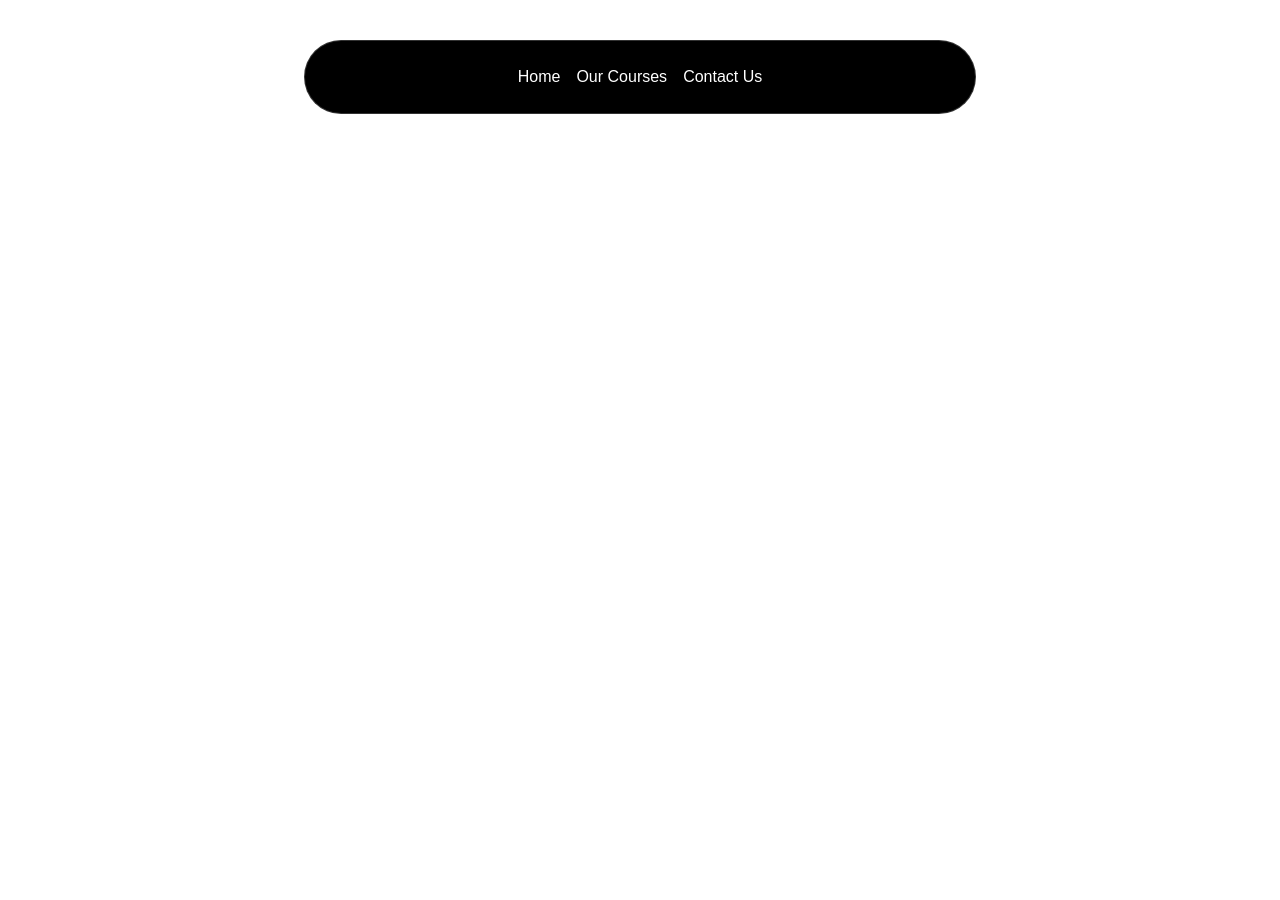
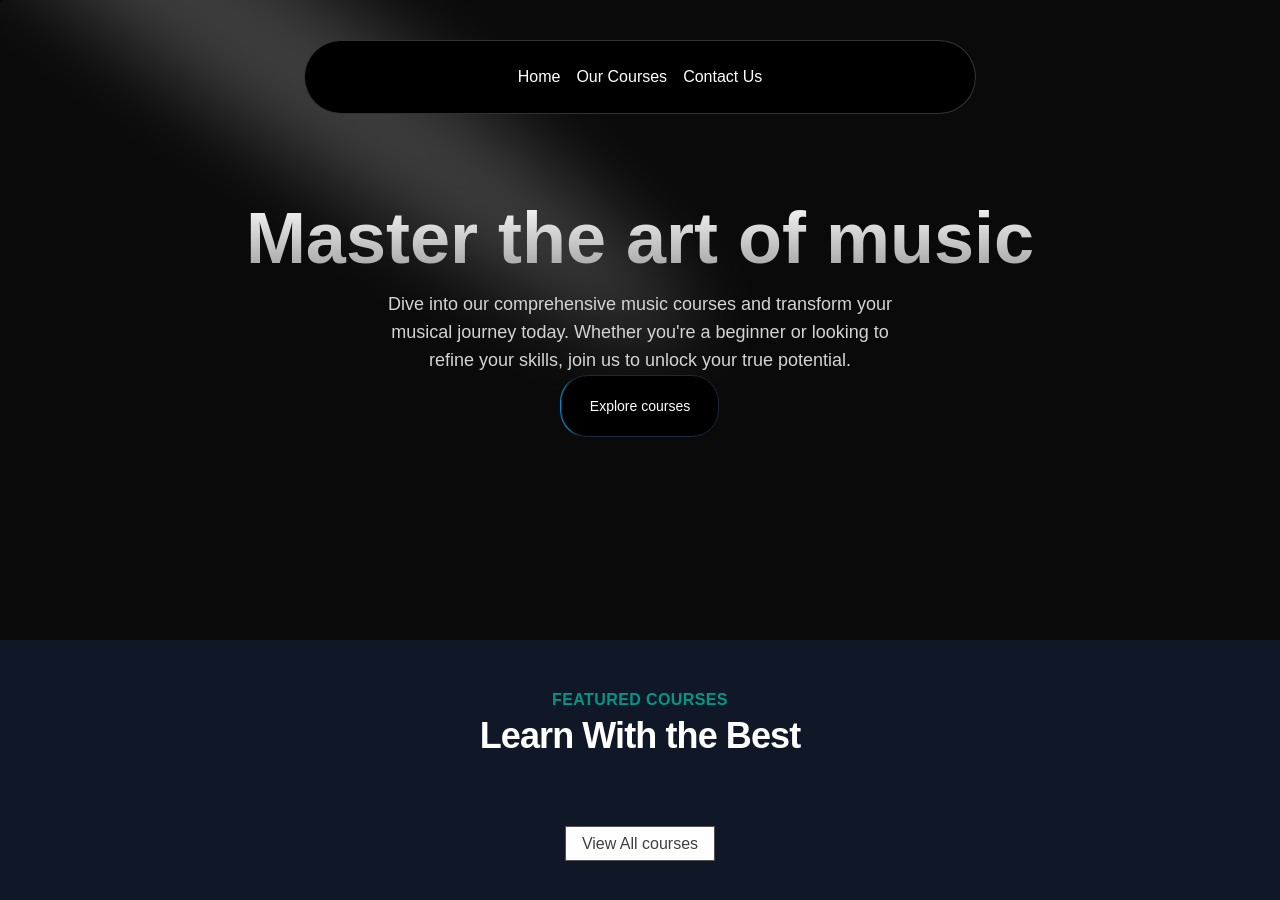
Before and after one commit to saurabh-xd/nextjs-project, a Next.js app: page / in a window 1280 px wide. Shown: the top 900 px of the page. Before the commit the page ends 800 px from the top, so only its background shows below. Built offline with nearby package versions, Linux system fonts and the light colour scheme.

Commit message:
Add HeroSection

```diff
--- a/src/app/globals.css
+++ b/src/app/globals.css
@@ -1,4 +1,17 @@
 @import "tailwindcss";
+
+
+
+@keyframes spotlight {
+  0% {
+    opacity: 0;
+    transform: translate(-72%, -62%) scale(0.5);
+  }
+  100% {
+    opacity: 1;
+    transform: translate(-50%, -40%) scale(1);
+  }
+}
 
 @custom-variant dark (&:where(.dark, .dark *));
 
@@ -12,6 +25,7 @@
   --color-foreground: var(--foreground);
   --font-sans: var(--font-geist-sans);
   --font-mono: var(--font-geist-mono);
+   --animate-spotlight: spotlight 2s ease 0.75s 1 forwards;
 }
 
 @media (prefers-color-scheme: dark) {
--- a/src/app/page.tsx
+++ b/src/app/page.tsx
@@ -1,9 +1,12 @@
+import FeaturedCourses from "@/components/FeaturedCourses";
+import HeroSection from "@/components/HeroSection";
 import Image from "next/image";
 
 export default function Home() {
   return (
-    <div className="font-sans grid grid-rows-[20px_1fr_20px] items-center justify-items-center min-h-screen p-8 pb-20 gap-16 sm:p-20">
-     <h1>hello</h1>
-    </div>
+    <main className="min-h-screen bg-black/[0.96] antialiased bg-grid-white/[0.02]" >
+    <HeroSection/>
+    <FeaturedCourses/>
+    </main>
   );
 }
--- /dev/null
+++ b/src/components/FeaturedCourses.tsx
@@ -0,0 +1,32 @@
+import React from "react";
+import courseData from "../data/music_courses.json";
+import Link from "next/link";
+
+function FeaturedCourses() {
+  return (
+    <div className="py-12 bg-gray-900 ">
+      <div>
+        <div className="text-center">
+          <h2 className="text-base text-teal-600 font-semibold tracking-wide uppercase">FEATURED COURSES</h2>
+          <p className="mt-2 text-3xl leading-8 font-extrabold tracking-tight text-white
+          sm:text-4xl">Learn With the Best</p>
+        </div>
+      </div>
+      <div>
+
+      </div>
+      <div className="mt-20 text-center">
+
+        <Link href={"/courses"}
+        className="px-4 py-2 rounded- border
+        border-neutral-600 text-neutral-700 bg-white
+        hover:bg-gray-100 transition duration-200">
+        View All courses
+        </Link>
+
+      </div>
+    </div>
+  );
+}
+
+export default FeaturedCourses;
--- /dev/null
+++ b/src/components/HeroSection.tsx
@@ -0,0 +1,45 @@
+import Link from "next/link";
+import React from "react";
+import { Spotlight } from "./ui/Spotlight";
+import { Button } from "./ui/moving-border";
+
+function HeroSection() {
+  return (
+    <div
+      className="h-auto md:h-[40rem] w-full rounded-md flex flex-col items-center justify-center relative overflow-hidden
+    mx-auto py-10 md:py-0"
+    >
+
+   <Spotlight
+        className="-top-40 left-0 md:-top-20 md:left-60"
+        fill="white"
+      />
+
+      <div className="p-4 relative z-10 w-full text-center">
+
+        <h1 className="mt-20 md:mt-0 text-4xl md:text-7xl
+        font-bold bg-clip-text text-transparent
+        bg-gradient-to-b from-neutral-50 to-neutral-400">Master the art of music</h1>
+        <p
+        className="mt-4 font-normal text-base md:text-lg
+        text-neutral-300 max-w-lg mx-auto">
+          Dive into our comprehensive music courses and transform your musical
+          journey today. Whether you're a beginner or looking to refine your
+          skills, join us to unlock your true potential.
+        </p>
+        <div>
+            <Link href={"/courses"}>
+            <Button
+        borderRadius="1.75rem"
+        className="bg-white dark:bg-black text-black dark:text-white border-neutral-200 dark:border-slate-800 relative "
+      >
+        Explore courses
+      </Button>
+            </Link>
+        </div>
+      </div>
+    </div>
+  );
+}
+
+export default HeroSection;
--- /dev/null
+++ b/src/components/ui/Spotlight.tsx
@@ -0,0 +1,56 @@
+import React from "react";
+import { cn } from "@/lib/utils";
+
+type SpotlightProps = {
+  className?: string;
+  fill?: string;
+};
+
+export const Spotlight = ({ className, fill }: SpotlightProps) => {
+  return (
+    <svg
+      className={cn(
+        "animate-spotlight pointer-events-none absolute z-[1]  h-[169%] w-[138%] lg:w-[84%] opacity-0",
+        className
+      )}
+      xmlns="http://www.w3.org/2000/svg"
+      viewBox="0 0 3787 2842"
+      fill="none"
+    >
+      <g filter="url(#filter)">
+        <ellipse
+          cx="1924.71"
+          cy="273.501"
+          rx="1924.71"
+          ry="273.501"
+          transform="matrix(-0.822377 -0.568943 -0.568943 0.822377 3631.88 2291.09)"
+          fill={fill || "white"}
+          fillOpacity="0.21"
+        ></ellipse>
+      </g>
+      <defs>
+        <filter
+          id="filter"
+          x="0.860352"
+          y="0.838989"
+          width="3785.16"
+          height="2840.26"
+          filterUnits="userSpaceOnUse"
+          colorInterpolationFilters="sRGB"
+        >
+          <feFlood floodOpacity="0" result="BackgroundImageFix"></feFlood>
+          <feBlend
+            mode="normal"
+            in="SourceGraphic"
+            in2="BackgroundImageFix"
+            result="shape"
+          ></feBlend>
+          <feGaussianBlur
+            stdDeviation="151"
+            result="effect1_foregroundBlur_1065_8"
+          ></feGaussianBlur>
+        </filter>
+      </defs>
+    </svg>
+  );
+};
--- /dev/null
+++ b/src/components/ui/background-gradient.tsx
@@ -0,0 +1,72 @@
+import { cn } from "@/lib/utils";
+import React from "react";
+import { motion } from "motion/react";
+
+export const BackgroundGradient = ({
+  children,
+  className,
+  containerClassName,
+  animate = true,
+}: {
+  children?: React.ReactNode;
+  className?: string;
+  containerClassName?: string;
+  animate?: boolean;
+}) => {
+  const variants = {
+    initial: {
+      backgroundPosition: "0 50%",
+    },
+    animate: {
+      backgroundPosition: ["0, 50%", "100% 50%", "0 50%"],
+    },
+  };
+  return (
+    <div className={cn("relative p-[4px] group", containerClassName)}>
+      <motion.div
+        variants={animate ? variants : undefined}
+        initial={animate ? "initial" : undefined}
+        animate={animate ? "animate" : undefined}
+        transition={
+          animate
+            ? {
+                duration: 5,
+                repeat: Infinity,
+                repeatType: "reverse",
+              }
+            : undefined
+        }
+        style={{
+          backgroundSize: animate ? "400% 400%" : undefined,
+        }}
+        className={cn(
+          "absolute inset-0 rounded-3xl z-[1] opacity-60 group-hover:opacity-100 blur-xl  transition duration-500 will-change-transform",
+          " bg-[radial-gradient(circle_farthest-side_at_0_100%,#00ccb1,transparent),radial-gradient(circle_farthest-side_at_100%_0,#7b61ff,transparent),radial-gradient(circle_farthest-side_at_100%_100%,#ffc414,transparent),radial-gradient(circle_farthest-side_at_0_0,#1ca0fb,#141316)]"
+        )}
+      />
+      <motion.div
+        variants={animate ? variants : undefined}
+        initial={animate ? "initial" : undefined}
+        animate={animate ? "animate" : undefined}
+        transition={
+          animate
+            ? {
+                duration: 5,
+                repeat: Infinity,
+                repeatType: "reverse",
+              }
+            : undefined
+        }
+        style={{
+          backgroundSize: animate ? "400% 400%" : undefined,
+        }}
+        className={cn(
+          "absolute inset-0 rounded-3xl z-[1] will-change-transform",
+          "bg-[radial-gradient(circle_farthest-side_at_0_100%,#00ccb1,transparent),radial-gradient(circle_farthest-side_at_100%_0,#7b61ff,transparent),radial-gradient(circle_farthest-side_at_100%_100%,#ffc414,transparent),radial-gradient(circle_farthest-side_at_0_0,#1ca0fb,#141316)]"
+        )}
+      />
+
+      <div className={cn("relative z-10", className)}>{children}</div>
+    </div>
+  );
+};
--- /dev/null
+++ b/src/components/ui/moving-border.tsx
@@ -0,0 +1,139 @@
+"use client";
+import React from "react";
+import {
+  motion,
+  useAnimationFrame,
+  useMotionTemplate,
+  useMotionValue,
+  useTransform,
+} from "motion/react";
+import { useRef } from "react";
+import { cn } from "@/lib/utils";
+
+export function Button({
+  borderRadius = "1.75rem",
+  children,
+  as: Component = "button",
+  containerClassName,
+  borderClassName,
+  duration,
+  className,
+  ...otherProps
+}: {
+  borderRadius?: string;
+  children: React.ReactNode;
+  as?: any;
+  containerClassName?: string;
+  borderClassName?: string;
+  duration?: number;
+  className?: string;
+  [key: string]: any;
+}) {
+  return (
+    <Component
+      className={cn(
+        "relative h-16 w-40 overflow-hidden bg-transparent p-[1px] text-xl",
+        containerClassName,
+      )}
+      style={{
+        borderRadius: borderRadius,
+      }}
+      {...otherProps}
+    >
+      <div
+        className="absolute inset-0"
+        style={{ borderRadius: `calc(${borderRadius} * 0.96)` }}
+      >
+        <MovingBorder duration={duration} rx="30%" ry="30%">
+          <div
+            className={cn(
+              "h-20 w-20 bg-[radial-gradient(#0ea5e9_40%,transparent_60%)] opacity-[0.8]",
+              borderClassName,
+            )}
+          />
+        </MovingBorder>
+      </div>
+
+      <div
+        className={cn(
+          "relative flex h-full w-full items-center justify-center border border-slate-800 bg-slate-900/[0.8] text-sm text-white antialiased backdrop-blur-xl",
+          className,
+        )}
+        style={{
+          borderRadius: `calc(${borderRadius} * 0.96)`,
+        }}
+      >
+        {children}
+      </div>
+    </Component>
+  );
+}
+
+export const MovingBorder = ({
+  children,
+  duration = 3000,
+  rx,
+  ry,
+  ...otherProps
+}: {
+  children: React.ReactNode;
+  duration?: number;
+  rx?: string;
+  ry?: string;
+  [key: string]: any;
+}) => {
+  const pathRef = useRef<any>();
+  const progress = useMotionValue<number>(0);
+
+  useAnimationFrame((time) => {
+    const length = pathRef.current?.getTotalLength();
+    if (length) {
+      const pxPerMillisecond = length / duration;
+      progress.set((time * pxPerMillisecond) % length);
+    }
+  });
+
+  const x = useTransform(
+    progress,
+    (val) => pathRef.current?.getPointAtLength(val).x,
+  );
+  const y = useTransform(
+    progress,
+    (val) => pathRef.current?.getPointAtLength(val).y,
+  );
+
+  const transform = useMotionTemplate`translateX(${x}px) translateY(${y}px) translateX(-50%) translateY(-50%)`;
+
+  return (
+    <>
+      <svg
+        xmlns="http://www.w3.org/2000/svg"
+        preserveAspectRatio="none"
+        className="absolute h-full w-full"
+        width="100%"
+        height="100%"
+        {...otherProps}
+      >
+        <rect
+          fill="none"
+          width="100%"
+          height="100%"
+          rx={rx}
+          ry={ry}
+          ref={pathRef}
+        />
+      </svg>
+      <motion.div
+        style={{
+          position: "absolute",
+          top: 0,
+          left: 0,
+          display: "inline-block",
+          transform,
+        }}
+      >
+        {children}
+      </motion.div>
+    </>
+  );
+};
```
